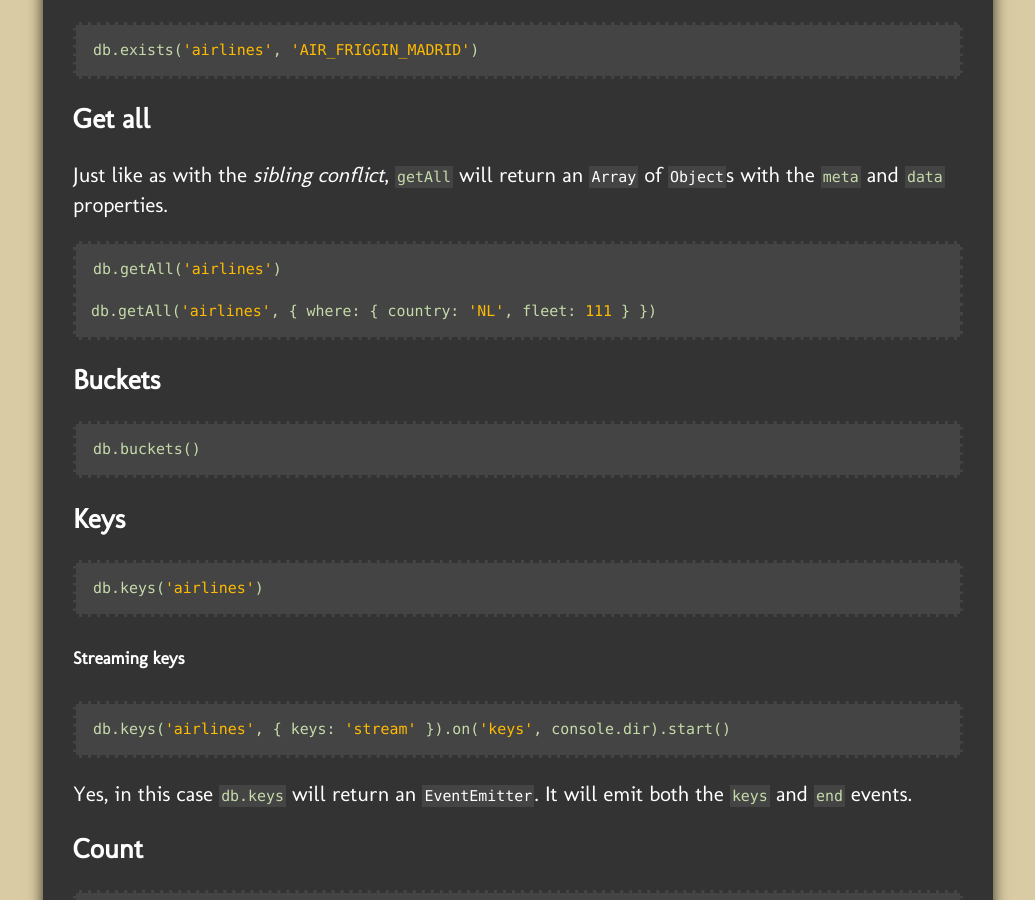
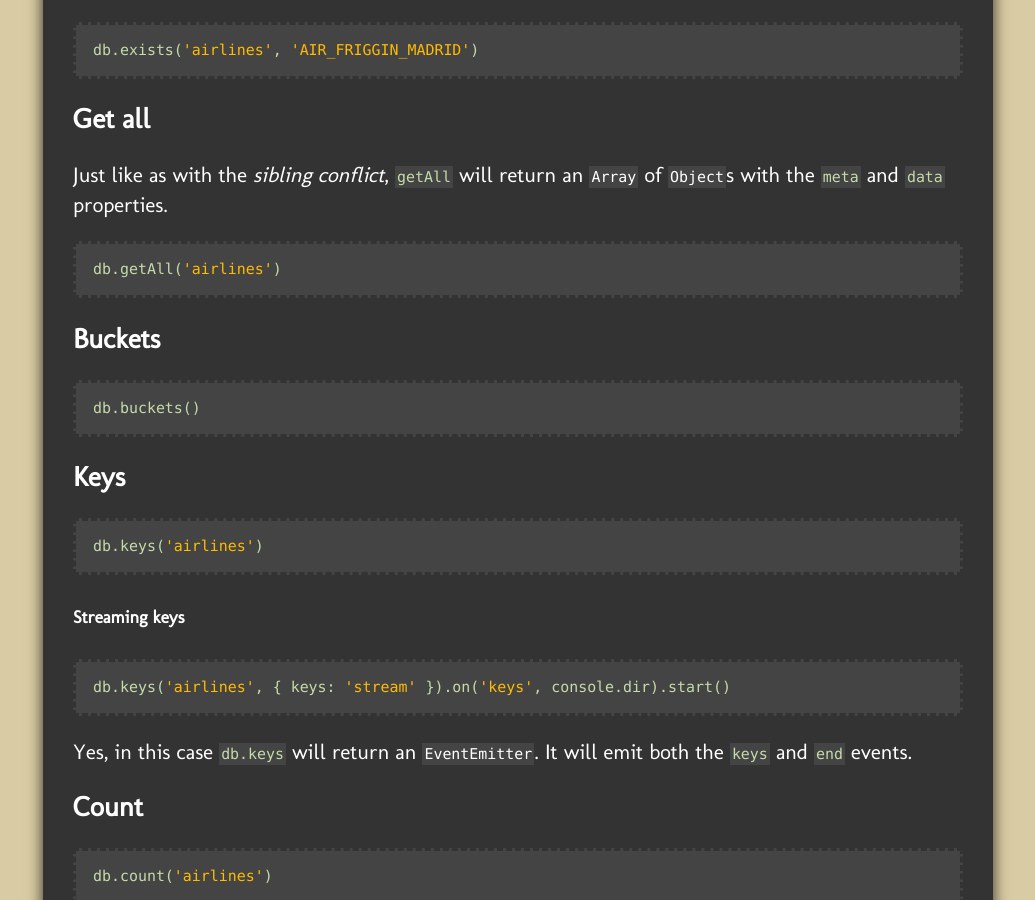
Before and after one commit to mostlyserious/riak-js, a Jekyll site: the page built from index.md, in a window 1280 px wide and 900 px high, scrolled down 5275 px. Shown: the whole window, without its empty margins (122-1157 px from the left). Built offline with Jekyll 4.4.1, drawn with Linux system fonts in a browser that asks for light colours.

Commit message:
Remove reference to getAll with where condition.

```diff
--- a/index.md
+++ b/index.md
@@ -204,8 +204,6 @@ with the `meta` and `data` properties.
 
     db.getAll('airlines')
 
-    db.getAll('airlines', { where: { country: 'NL', fleet: 111 } })
-
 #### Buckets
 
     db.buckets()
```
